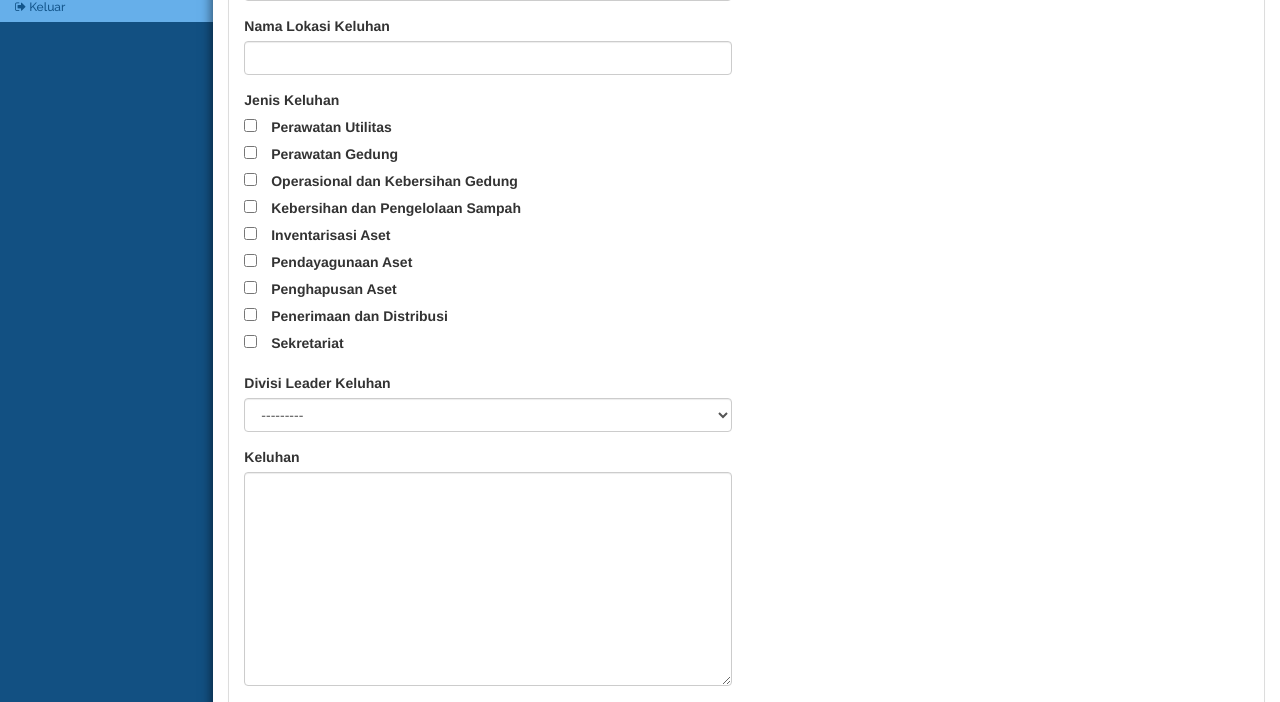
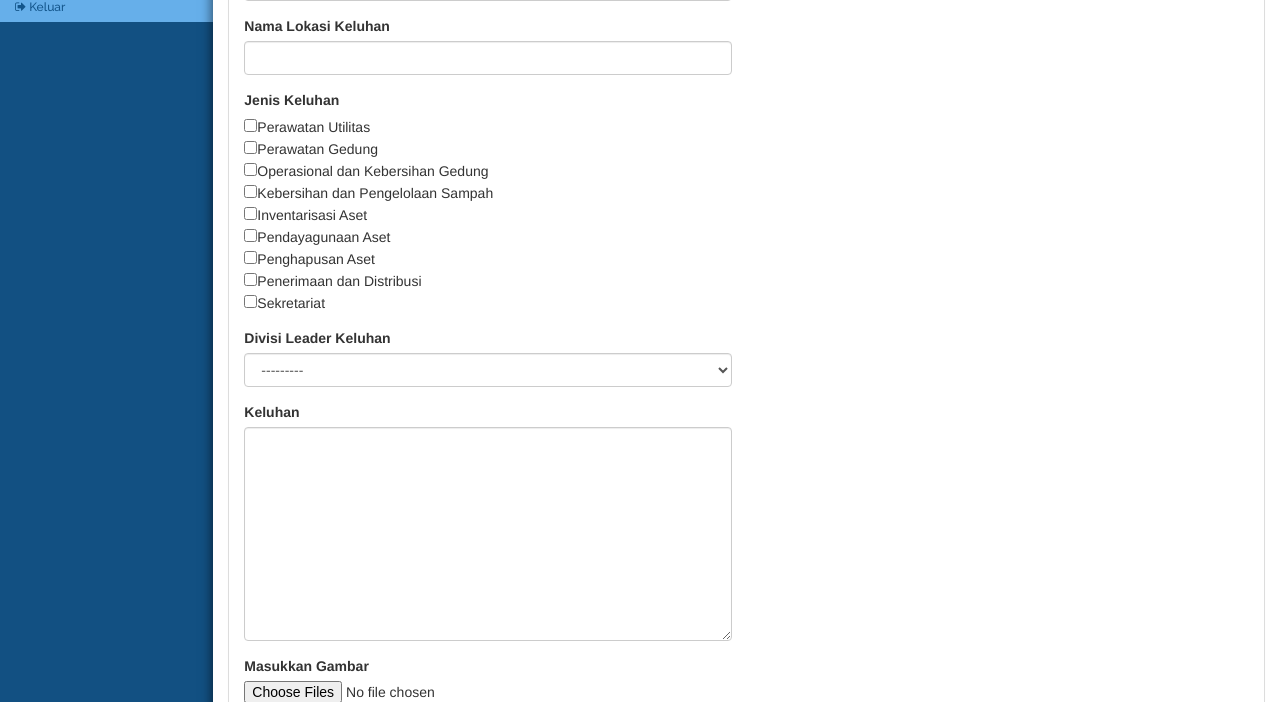
Before and after one commit to betheazdavida/ditsp_issue, a Django app: page /complaints/create/ in a window 1280 px wide. Shown: the part 532-1234 px from the top of the page. Run offline with Django 3.2, Linux system fonts and the light colour scheme; a user stored in the database is signed in; data comes from the database, SQL or seed files in the repository; both versions use the stored data as it was after the commit; data that the repository does not hold is empty; some libraries are stand-ins or nearby versions.

Commit message:
add option selections

```diff
--- a/complaintManager/templates/complaintManager/complaint_create.html
+++ b/complaintManager/templates/complaintManager/complaint_create.html
@@ -63,19 +63,40 @@
 								{{location_form.name}}
 							</div>
 							<div class="form-group">
-								<label class="control-label" for="assigned_divisions">Jenis Keluhan</label>
-								{{complaint_form.assigned_divisions}}
+								<label class="control-label" for="assigned_divisions">Jenis Keluhan</label><br>
+								<input type="checkbox" name="select_divisions" value="PU" onclick="changeVisibility('PU')">Perawatan Utilitas<br>
+								<input type="checkbox" name="select_divisions" value="PG" onclick="changeVisibility('PG')">Perawatan Gedung<br>
+								<input type="checkbox" name="select_divisions" value="OG" onclick="changeVisibility('OG')">Operasional dan Kebersihan Gedung<br>
+								<input type="checkbox" name="select_divisions" value="KS" onclick="changeVisibility('KS')">Kebersihan dan Pengelolaan Sampah<br>
+								<input type="checkbox" name="select_divisions" value="IA" onclick="changeVisibility('IA')">Inventarisasi Aset<br>
+								<input type="checkbox" name="select_divisions" value="PDA" onclick="changeVisibility('PDA')">Pendayagunaan Aset<br>
+								<input type="checkbox" name="select_divisions" value="PHA" onclick="changeVisibility('PHA')">Penghapusan Aset<br>
+								<input type="checkbox" name="select_divisions" value="PD" onclick="changeVisibility('PD')">Penerimaan dan Distribusi<br>
+								<input type="checkbox" name="select_divisions" value="S" onclick="changeVisibility('S')">Sekretariat<br>
+								<!-- {{complaint_form.assigned_divisions}} -->
 							</div>
 							<div class="form-group">
 								<label class="control-label" for="leader">Divisi Leader Keluhan</label>
-								{{complaint_form.leader}}
+								<select class="form-control">
+									<option value="None" selected>---------</option>
+									<option value="PU" id="PU" style="display: none;">Perawatan Utilitas</option>
+									<option value="PG" id="PG" style="display: none;">Perawatan Gedung</option>
+									<option value="OG" id="OG" style="display: none;">Operasional dan Kebersihan Gedung</option>
+									<option value="KS" id="KS" style="display: none;">Kebersihan dan Pengelolaan Sampah</option>
+									<option value="IA" id="IA" style="display: none;">Inventarisasi Aset</option>
+									<option value="PDA" id="PDA" style="display: none;">Pendayagunaan Aset</option>
+									<option value="PHA" id="PHA" style="display: none;">Penghapusan Aset</option>
+									<option value="PD" id="PD" style="display: none;">Penerimaan dan Distribusi</option>
+									<option value="S" id="S" style="display: none;">Sekretariat</option>
+								</select>
+								<!-- {{complaint_form.leader}}
 								{% if complaint_form.leader.errors %}
 										<ul class="error-list">
 										{% for error in complaint_form.leader.errors %}
 												<li style="color: red;">{{ error|escape }}</li>
 										{% endfor %}
 										</ul>
-								{% endif %}
+								{% endif %} -->
 							</div>
 							<div class="form-group">
 								<label class="control-label" for="description">Keluhan</label>
@@ -121,6 +142,19 @@
 	}
 
 	hideOriginOptions('None');
+</script>
+<script type="text\javascript"></script>
+<script>
+	function changeVisibility(optionName) {
+		console.log(optionName);
+		if (document.getElementById(optionName).style.display == "none") {
+			document.getElementById(optionName).style.display = "block";
+			console.log("Changed to visible");
+		} else if (document.getElementById(optionName).style.display == "block") {
+			document.getElementById(optionName).style.display = "none";
+			console.log("Changed to none");
+		}
+	}
 </script>
 <script>
 	function initMap() {
```
Also changed, not shown: complaintManager/migrations/0003_auto_20180318_2044.py (added), complaintManager/migrations/0004_auto_20180318_2058.py (added), complaintManager/migrations/0005_auto_20180318_2144.py (added), complaintManager/migrations/0006_auto_20180319_0846.py (added), complaintManager/migrations/0007_auto_20180319_0847.py (added), complaintManager/migrations/0008_auto_20180319_0848.py (added), complaintManager/migrations/0009_auto_20180319_0854.py (added), complaintManager/migrations/0010_auto_20180319_0857.py (added), complaintManager/migrations/0011_auto_20180319_1309.py (added), complaintManager/migrations/0012_auto_20180319_1312.py (added), complaintManager/migrations/0013_auto_20180319_1313.py (added), complaintManager/models.py (line endings or trailing spaces), db.sqlite3.
